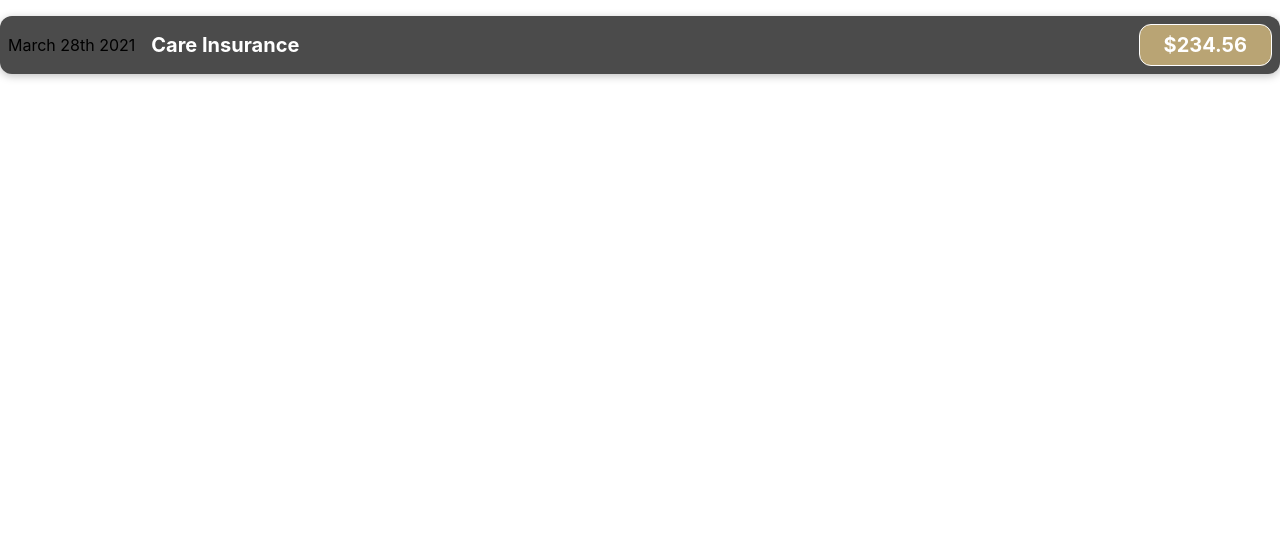
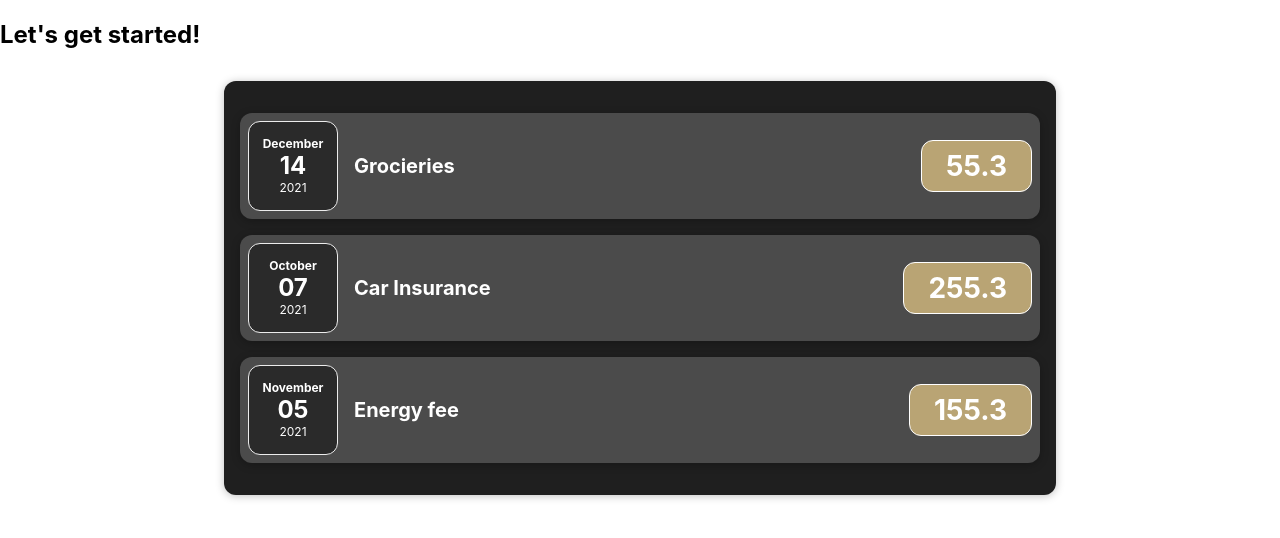
Before and after one commit to lucaimbalzano/manage-expense, a JavaScript app: page / in a window 1280 px wide. Shown: the top 538 px of the page. Built offline with nearby package versions, Linux system fonts and the light colour scheme.

Commit message:
## UI/Card  Expense component Modular

```diff
--- a/package.json
+++ b/package.json
@@ -9,7 +9,8 @@
     "react": "^17.0.2",
     "react-dom": "^17.0.2",
     "react-scripts": "4.0.3",
-    "web-vitals": "^1.0.1"
+    "web-vitals": "^1.0.1",
+    "yarn": "^1.22.15"
   },
   "scripts": {
     "start": "react-scripts start",
--- a/src/App.js
+++ b/src/App.js
@@ -1,10 +1,33 @@
-import logo from './logo.svg';
-import ExpenseItem from './components/ExpenseItem';
+import logo from "./logo.svg";
+import Expense from "./components/Expenses/Expense"
 
 function App() {
+  const expenses = [
+    {
+      id: 'A001',
+      title: 'Grocieries',
+      amount: 55.30,
+      date: new Date(2021,11,14)
+    },
+    {
+      id: 'A002',
+      title: 'Car Insurance',
+      amount: 255.30,
+      date: new Date(2021,9,7)
+    },
+    {
+      id: 'A003',
+      title: 'Energy fee',
+      amount: 155.30,
+      date: new Date(2021,10,5)
+    }
+  ]
+
+
   return (
-    <div className="App">
-      <ExpenseItem></ExpenseItem>
+         <div>
+      <h2>Let's get started!</h2>
+      <Expense items={expenses} />
     </div>
   );
 }
--- a/src/components/ExpenseItem.js
+++ /dev/null
@@ -1,16 +0,0 @@
-import './ExpenseItem.css';
-
-function ExpenseItem() {
-    return (
-        <div className="expense-item">
-            <div>March 28th 2021</div>
-            <div className="expense-item__description">
-                <h2>Care Insurance</h2>
-                <div className="expense-item__price">$234.56</div>
-            </div>
-        </div>
-    );
-}
-//Must return on root element
-
-export default ExpenseItem;
--- /dev/null
+++ b/src/components/Expenses/Expense.css
@@ -0,0 +1,7 @@
+.expenses {
+    padding: 1rem;
+    background-color: rgb(31, 31, 31);
+    margin: 2rem auto;
+    width: 50rem;
+    max-width: 95%;
+  }
--- /dev/null
+++ b/src/components/Expenses/Expense.js
@@ -0,0 +1,27 @@
+import "./Expense.css";
+import Card from "../UI/Card.js";
+import ExpenseItem from "./ExpenseItem";
+
+function Expense(props) {
+  return (
+    <Card className="expenses">
+      <ExpenseItem
+        title={props.items[0].title}
+        amount={props.items[0].amount}
+        date={props.items[0].date}
+      />
+      <ExpenseItem
+        title={props.items[1].title}
+        amount={props.items[1].amount}
+        date={props.items[1].date}
+      />
+      <ExpenseItem
+        title={props.items[2].title}
+        amount={props.items[2].amount}
+        date={props.items[2].date}
+      />
+    </Card>
+  );
+}
+
+export default Expense;
--- /dev/null
+++ b/src/components/Expenses/ExpenseDate.css
@@ -0,0 +1,26 @@
+.expense-date {
+    display: flex;
+    flex-direction: column;
+    width: 5.5rem;
+    height: 5.5rem;
+    border: 1px solid #ececec;
+    background-color: #2a2a2a;
+    color: white;
+    border-radius: 12px;
+    align-items: center;
+    justify-content: center;
+  }
+
+  .expense-date-month {
+    font-size: 0.75rem;
+    font-weight: bold;
+  }
+
+  .expense-date-year {
+    font-size: 0.75rem;
+  }
+
+  .expense-date-day {
+    font-size: 1.5rem;
+    font-weight: bold;
+  }
--- /dev/null
+++ b/src/components/Expenses/ExpenseDate.js
@@ -0,0 +1,17 @@
+import './ExpenseDate.css';
+
+function ExpenseDate(props) {
+  const month = props.date.toLocaleString("eng-US", { month: "long" });
+  const day = props.date.toLocaleString("eng-US", { day: "2-digit" });
+  const year = props.date.getFullYear();
+
+  return (
+    <div className="expense-date">
+      <div className="expense-date-month">{month}</div>
+      <div className="expense-date-day">{day}</div>
+      <div className="expense-date-year">{year}</div>
+    </div>
+  );
+}
+
+export default ExpenseDate;
--- a/src/components/ExpenseItem.css
+++ b/src/components/Expenses/ExpenseItem.css
@@ -29,7 +29,7 @@
 }
 
 .expense-item__price {
-  font-size: 1rem;
+  font-size: 1.75rem;
   font-weight: bold;
   color: white;
   background-color: #b9a474;
@@ -52,7 +52,7 @@
   }
 
   .expense-item__price {
-    font-size: 1.25rem;
+    font-size: 1.75rem;
     padding: 0.5rem 1.5rem;
   }
 }
--- /dev/null
+++ b/src/components/Expenses/ExpenseItem.js
@@ -0,0 +1,18 @@
+import './ExpenseItem.css';
+import ExpenseDate from './ExpenseDate';
+
+function ExpenseItem(props) {
+
+    return (
+        <div className="expense-item">
+        <ExpenseDate date={props.date}/>
+            <div className="expense-item__description">
+                <h2>{props.title}</h2>
+                <div className="expense-item__price">{props.amount}</div>
+            </div>
+        </div>
+    );
+}
+//Must return on root element
+
+export default ExpenseItem;
--- /dev/null
+++ b/src/components/UI/Card.css
@@ -0,0 +1,4 @@
+.card {
+    border-radius: 12px;
+    box-shadow: 0 1px 8px rgba(0, 0, 0, 0.25);
+  }
--- /dev/null
+++ b/src/components/UI/Card.js
@@ -0,0 +1,10 @@
+import './Card.css'
+import ExpenseDate from '../Expenses/ExpenseDate';
+
+function Card(props){
+    const classes = 'card ' + props.className;
+
+    return <div className={classes}>{props.children}</div>;
+  }
+
+export default Card;
```
Also changed, not shown: 1 other file (tests, documents, lock files or other folders).
